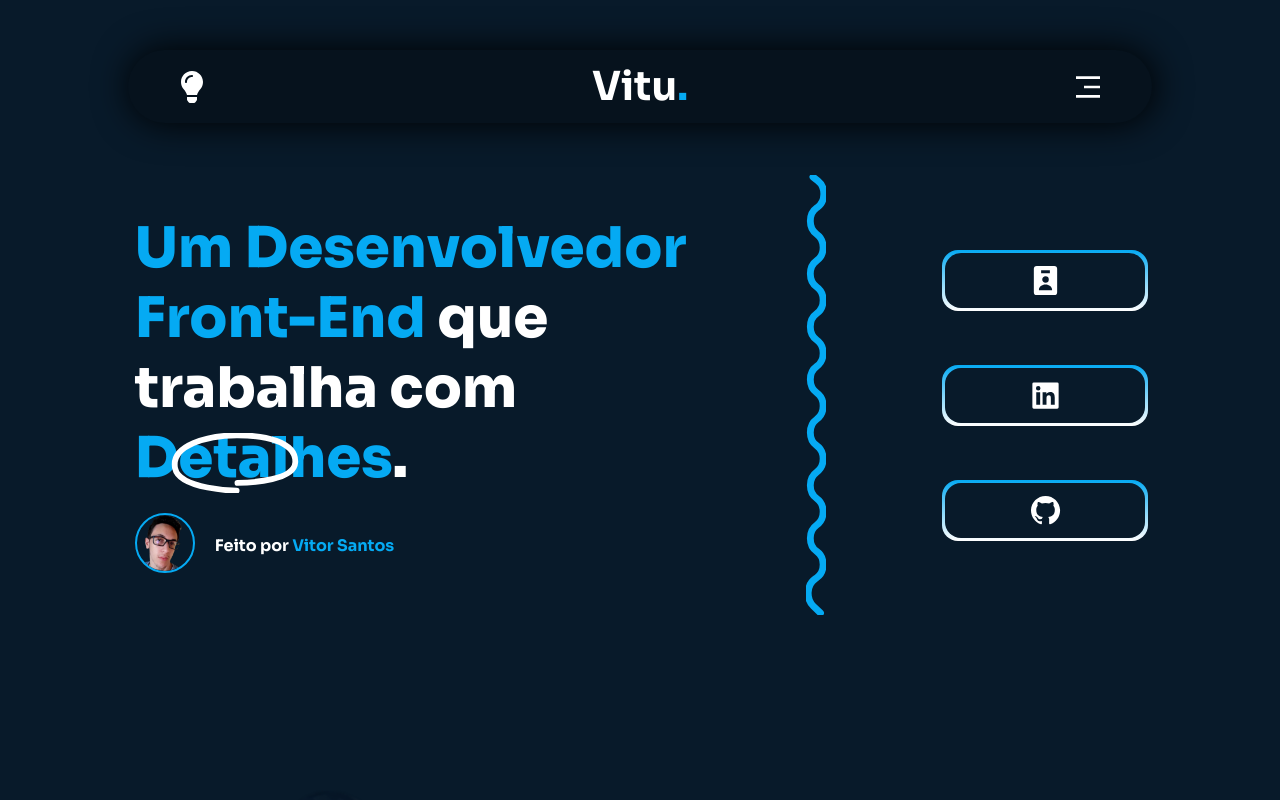
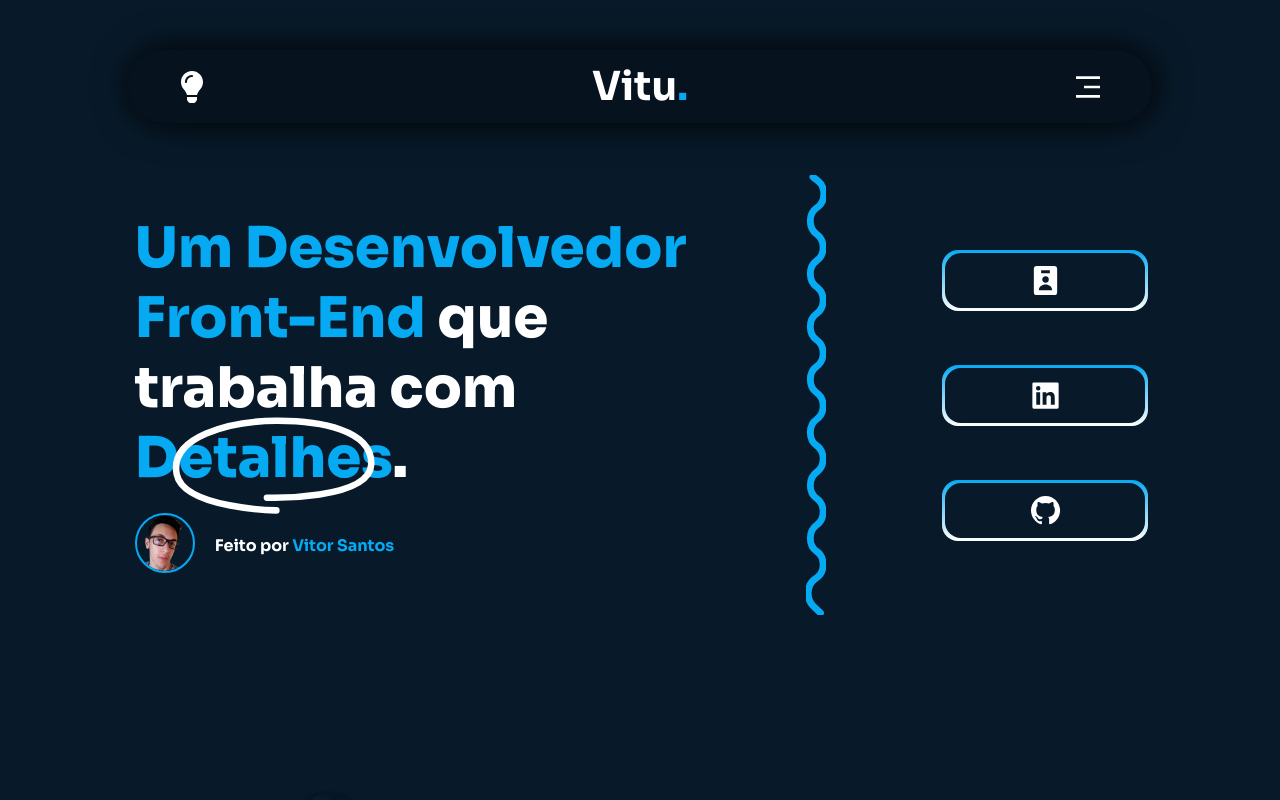
Before and after one commit to VitorSantos920/portfolio-vs, a React (Vite) app: page / in a window 1280 px wide. Shown: the top 800 px of the page. Built offline with nearby package versions, Linux system fonts and the light colour scheme.

Commit message:
:dizzy: Animation: circle animation
change circle width & height and remove animation delay

```diff
--- a/src/App.tsx
+++ b/src/App.tsx
@@ -27,16 +27,16 @@
               </h1>
               <svg
                 id="circle"
-                width="200"
-                height="60"
-                viewBox="0 0 217 104"
+                width="240"
+                height="160"
+                viewBox="-40 -30 257 105"
                 fill="none"
                 xmlns="http://www.w3.org/2000/svg"
               >
                 <path
                   d="M111.366 100C111.366 100 12.1666 98.2888 4.69997 61.393C-3.47013 21.0331 61.5757 4.26721 111.366 4.00426C156.882 3.76427 214.898 13.5913 212.952 50.9587C210.951 89.3653 101.207 86.4354 101.207 86.4354"
                   stroke="white"
-                  stroke-width="10"
+                  stroke-width="7"
                   stroke-linecap="round"
                 />
               </svg>
--- a/src/style/Home.ts
+++ b/src/style/Home.ts
@@ -25,10 +25,10 @@
 
       '#circle': {
         position: 'absolute',
-        bottom: 0,
+        bottom: -25,
 
         path: {
-          animation: `${draw} 4s 2.5s ease forwards`,
+          animation: `${draw} 4s ease forwards`,
 
           strokeDasharray: 503,
           strokeDashoffset: 503,
```
